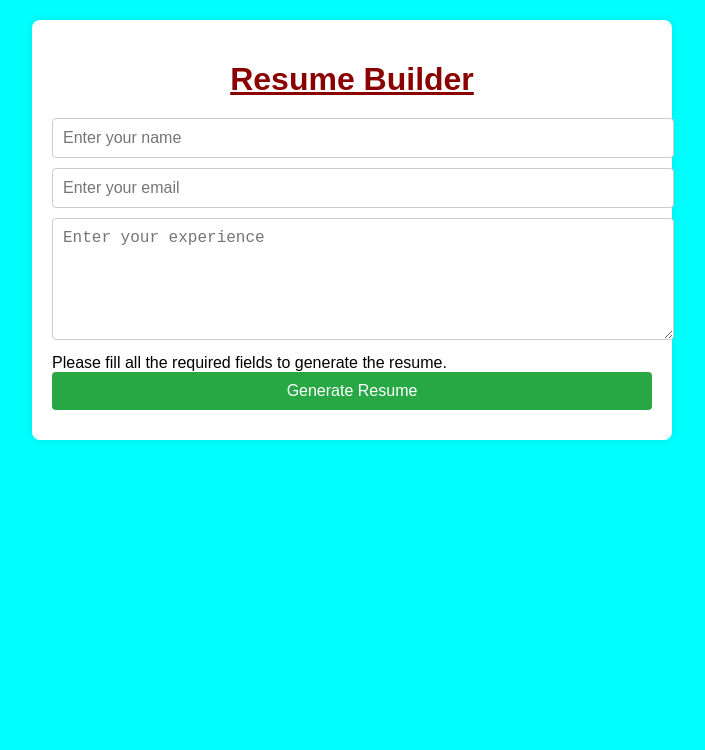
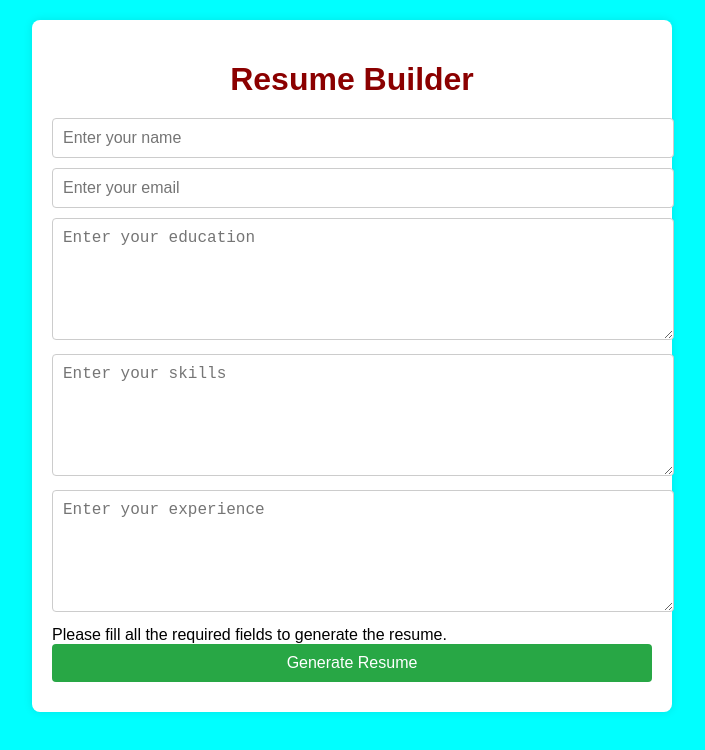
Before and after one commit to alishazehra/shareable-resume-hackathon, a plain HTML site: page index.html in a window 1280 px wide. Shown: the whole page, without its empty margins (288-993 px from the left). Drawn offline with Linux system fonts and the light colour scheme.

Commit message:
first commit

```diff
--- a/index.html
+++ b/index.html
@@ -14,6 +14,8 @@
         <form id="resume-form">
             <input type="text" id="name" placeholder="Enter your name" required>
             <input type="text" id="email" placeholder="Enter your email" required>
+            <textarea id="exducation" placeholder="Enter your education" required></textarea>
+            <textarea id="skills" placeholder="Enter your skills" required></textarea>
             <textarea id="experience" placeholder="Enter your experience" required></textarea>
             <div>Please fill all the required fields to generate the resume.</div>
             <button type="button" id="generate-resume">Generate Resume</button>
--- a/styles.css
+++ b/styles.css
@@ -18,7 +18,7 @@ h1 {
     color: darkred;
     text-align: center;
     margin-bottom: 20px;
-    text-decoration: underline;
+
 }
 
 input, textarea, button {
```
